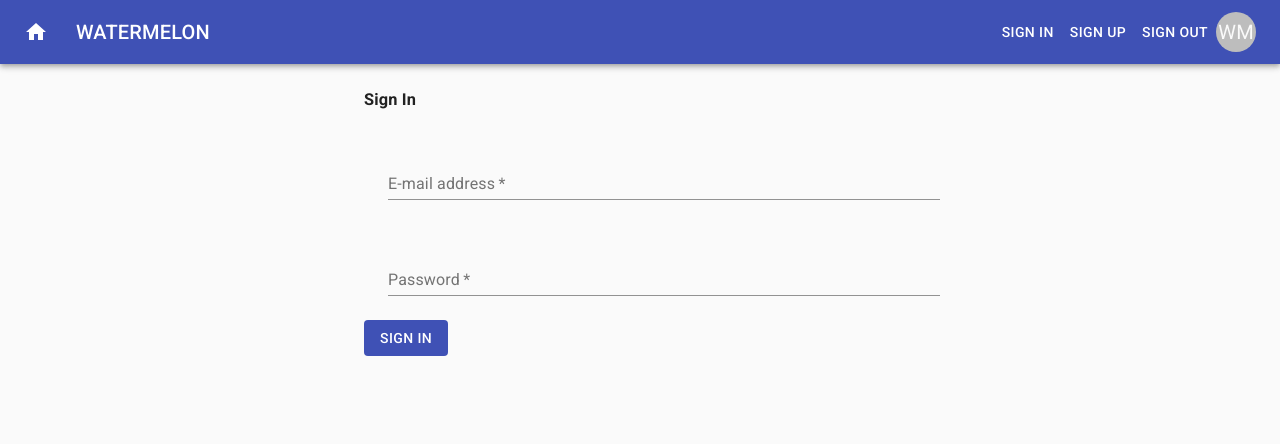
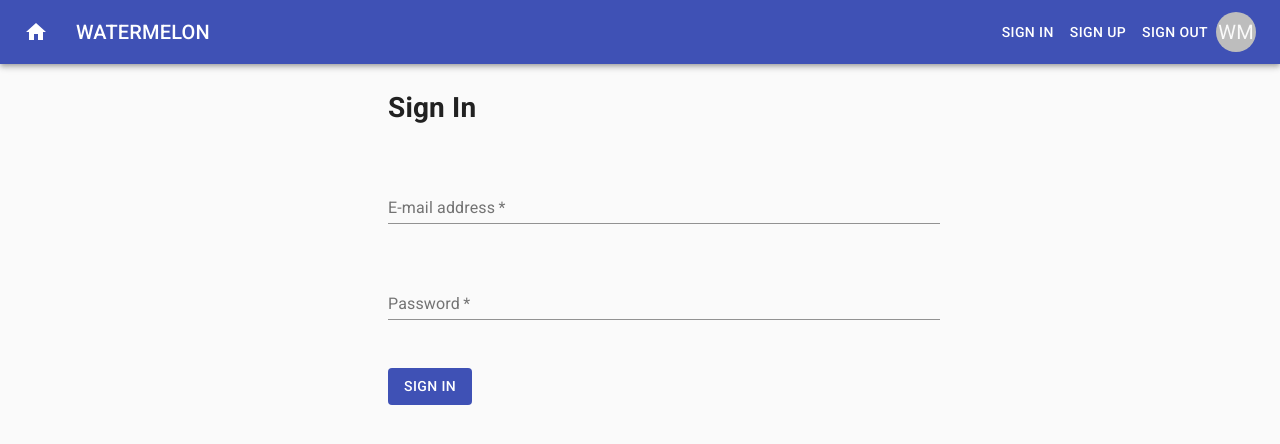
Before and after one commit to iambillmccann-zz/watermelon, a React (Create React App) app: page /signin in a window 1280 px wide. Shown: the top 444 px of the page. Built offline with nearby package versions, Linux system fonts and the light colour scheme.

Commit message:
Add hooks and context to signin form

```diff
--- a/src/App.js
+++ b/src/App.js
@@ -16,22 +16,22 @@ const App = () => {
   const theme = useTheme();
 
   return (
-    <BrowserRouter>
     <MuiThemeProvider theme={theme}>
       <CssBaseline />
       <AppHeader />
       <Container maxWidth="xl">
         <Box m={3}>
+          <BrowserRouter>
             <Switch>
               <Route path="/" exact component={Dashboard} />
               <Route path="/dashboard" component={Dashboard} />
               <Route path="/homes/:id" component={HomeDetail} />
               <Route path="/signin" component={SignIn} />
             </Switch>
+          </BrowserRouter>
         </Box>
       </Container>
     </MuiThemeProvider>
-    </BrowserRouter>
   );
 };
 
--- a/src/components/auth/signIn.js
+++ b/src/components/auth/signIn.js
@@ -9,10 +9,8 @@ import Button from "@material-ui/core/Button";
 import { makeStyles } from "@material-ui/core/styles";
 
 const useStyles = makeStyles(theme => ({
-  root: {
-    "& .MuiTextField-root": {
-      margin: theme.spacing(3)
-    }
+  margin: {
+    margin: theme.spacing(3)
   }
 }));
 
@@ -30,10 +28,11 @@ const SignIn = () => {
 
   return (
     <Container maxWidth="sm">
-      <form onSubmit={handleSubmit} className={classes.root}>
-        <h3>Sign In</h3>
+      <form onSubmit={handleSubmit}>
+        <h1 className={classes.margin}>Sign In</h1>
         <TextField
           id="userId"
+          className={classes.margin}
           autoComplete="email"
           //disabled={performingAction}
           //error={!!(errors && errors.emailAddress)}
@@ -50,6 +49,7 @@ const SignIn = () => {
           onChange={handleChange}
         />
         <TextField
+          className={classes.margin}
           autoComplete="current-password"
           //disabled={performingAction}
           //error={!!(errors && errors.password)}
@@ -63,7 +63,12 @@ const SignIn = () => {
           //variant="outlined"
           onChange={handleChange}
         />
-        <Button variant="contained" color="primary" disableElevation>
+        <Button
+          variant="contained"
+          color="primary"
+          disableElevation
+          className={classes.margin}
+        >
           Sign In
         </Button>
       </form>
```
Also changed, not shown: src/contexts/UserContext.js (added, +19 -0 lines), 2 other files (tests, documents, lock files or other folders). Lines whose indentation alone changed are shown as unchanged.
